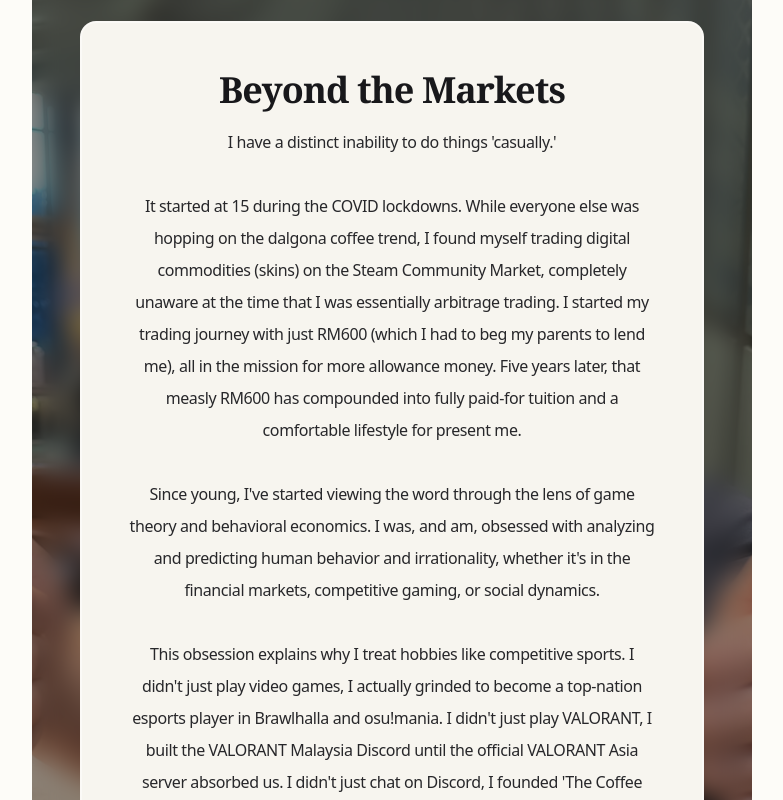
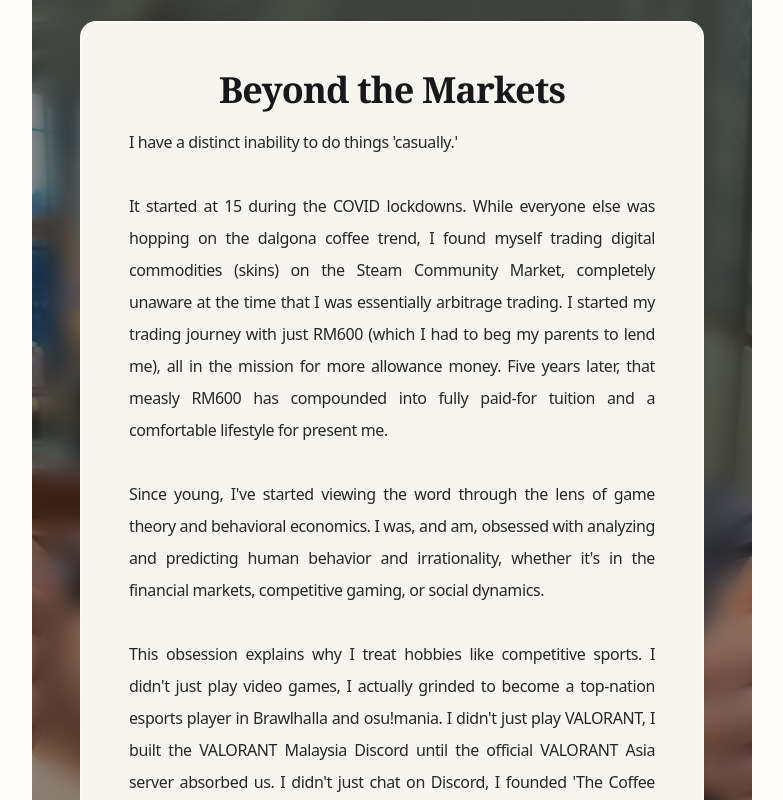
Before and after one commit to darrancebeh/darrance, a Next.js app: page / in a window 1280 px wide. Shown: the part 1060-1860 px from the top of the page, without its empty margins (248-1031 px from the left). Built offline with nearby package versions, Linux system fonts and the light colour scheme.

Commit message:
justified text

```diff
--- a/src/components/sections/bio.tsx
+++ b/src/components/sections/bio.tsx
@@ -53,7 +53,7 @@ export function Bio() {
               whileInView={{ opacity: 1 }}
               transition={{ delay: 0.4, duration: 0.5 }}
               viewport={{ once: true }}
-              className="text-lg md:text-base text-zinc-800 leading-loose mb-4"
+              className="text-lg md:text-base text-zinc-800 leading-loose mb-4 text-justify"
             >
             I have a distinct inability to do things &apos;casually.&apos; <br/> <br/>
 
@@ -73,7 +73,7 @@ export function Bio() {
               whileInView={{ opacity: 1 }}
               transition={{ delay: 0.5, duration: 0.5 }}
               viewport={{ once: true }}
-              className="text-lg md:text-base text-zinc-800 leading-loose mb-4"
+              className="text-lg md:text-base text-zinc-800 leading-loose mb-4 text-justify"
             >
             </motion.p>
 
```
